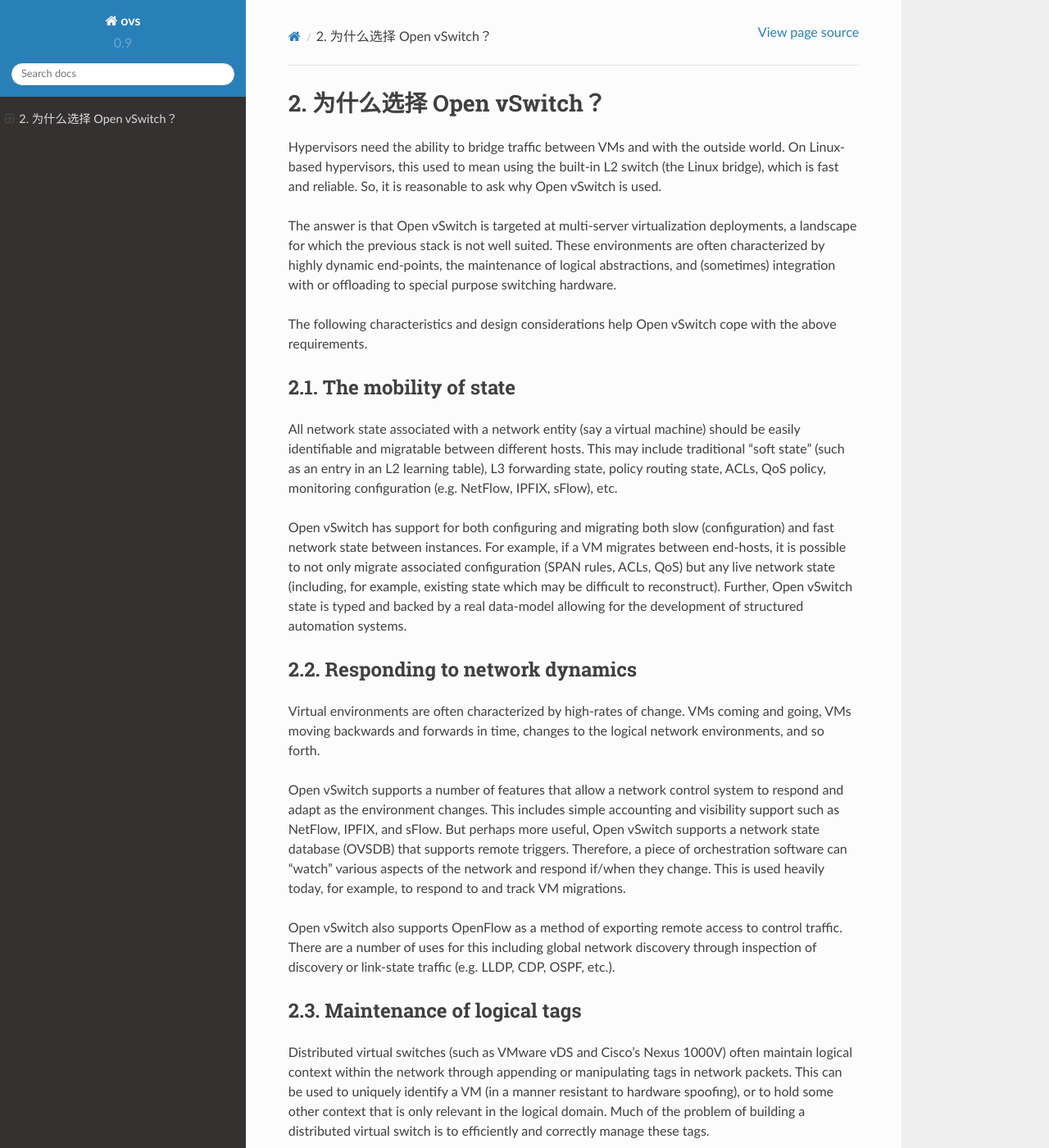
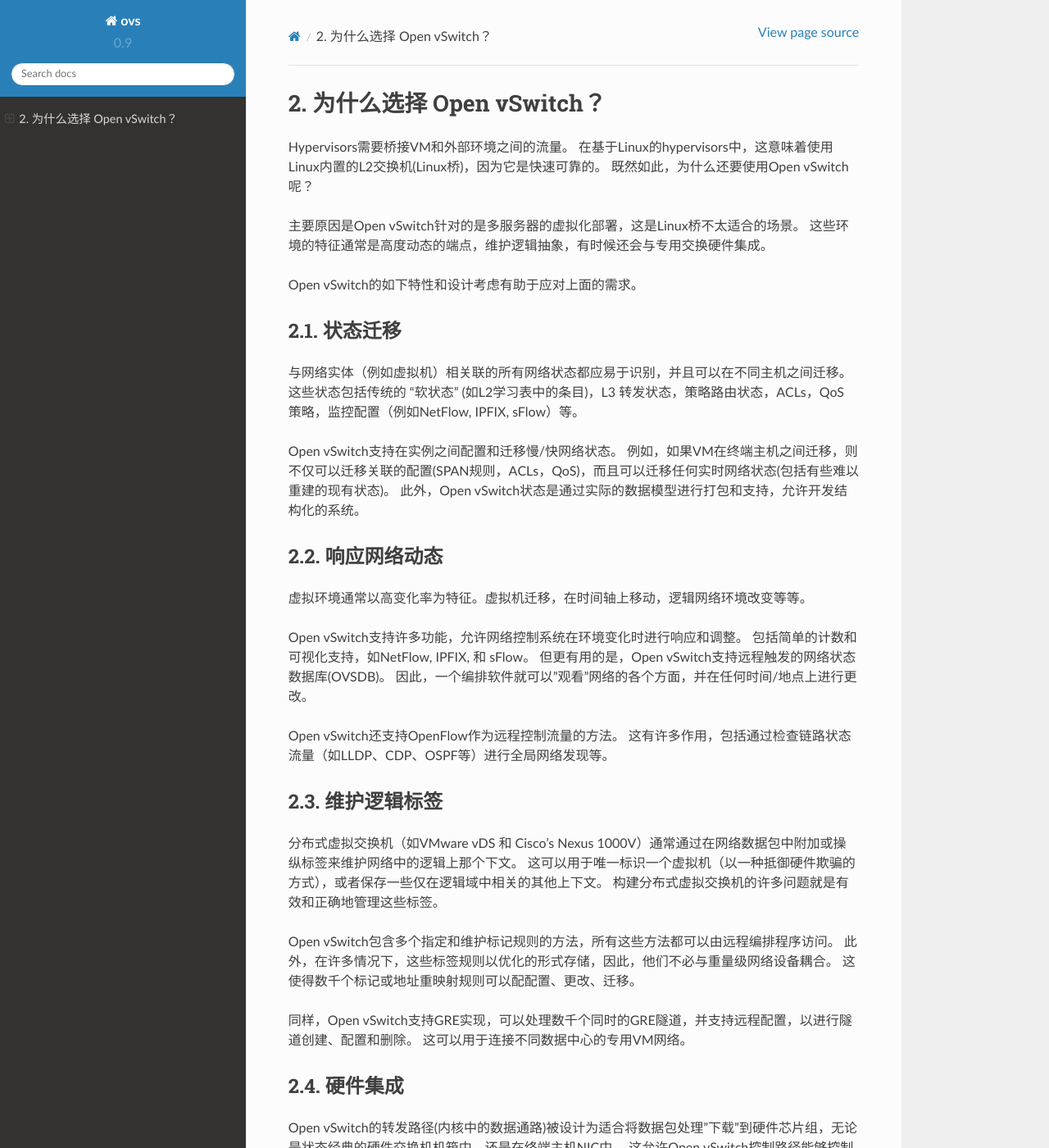
Before and after one commit to lockless/ovs, a Sphinx documentation site: the page built from source/intro/why-ovs.rst, in a window 1280 px wide and 1400 px high. Shown: the whole window at 82% size. Built offline with Sphinx 7.4.7 and the Read the Docs theme 2.0.0, drawn with Linux system fonts in a browser that asks for light colours; pages that are not in the unit, such as notebooks, are missing from menus; some of the changed text lies outside the part shown.

Commit message:
为什么选择OVS

```diff
--- a/source/intro/why-ovs.rst
+++ b/source/intro/why-ovs.rst
@@ -25,107 +25,69 @@
 为什么选择 Open vSwitch？
 =========================
 
-Hypervisors need the ability to bridge traffic between VMs and with the outside
-world. On Linux-based hypervisors, this used to mean using the built-in L2
-switch (the Linux bridge), which is fast and reliable. So, it is reasonable to
-ask why Open vSwitch is used.
+Hypervisors需要桥接VM和外部环境之间的流量。
+在基于Linux的hypervisors中，这意味着使用Linux内置的L2交换机(Linux桥)，因为它是快速可靠的。
+既然如此，为什么还要使用Open vSwitch呢？
 
-The answer is that Open vSwitch is targeted at multi-server virtualization
-deployments, a landscape for which the previous stack is not well suited. These
-environments are often characterized by highly dynamic end-points, the
-maintenance of logical abstractions, and (sometimes) integration with or
-offloading to special purpose switching hardware.
+主要原因是Open vSwitch针对的是多服务器的虚拟化部署，这是Linux桥不太适合的场景。
+这些环境的特征通常是高度动态的端点，维护逻辑抽象，有时候还会与专用交换硬件集成。
 
-The following characteristics and design considerations help Open vSwitch cope
-with the above requirements.
+Open vSwitch的如下特性和设计考虑有助于应对上面的需求。
 
-The mobility of state
----------------------
+状态迁移
+----------
 
-All network state associated with a network entity (say a virtual machine)
-should be easily identifiable and migratable between different hosts. This may
-include traditional "soft state" (such as an entry in an L2 learning table), L3
-forwarding state, policy routing state, ACLs, QoS policy, monitoring
-configuration (e.g. NetFlow, IPFIX, sFlow), etc.
+与网络实体（例如虚拟机）相关联的所有网络状态都应易于识别，并且可以在不同主机之间迁移。
+这些状态包括传统的 "软状态" (如L2学习表中的条目)，L3 转发状态，策略路由状态，ACLs，QoS 策略，监控配置（例如NetFlow, IPFIX, sFlow）等。
 
-Open vSwitch has support for both configuring and migrating both slow
-(configuration) and fast network state between instances. For example, if a VM
-migrates between end-hosts, it is possible to not only migrate associated
-configuration (SPAN rules, ACLs, QoS) but any live network state (including,
-for example, existing state which may be difficult to reconstruct). Further,
-Open vSwitch state is typed and backed by a real data-model allowing for the
-development of structured automation systems.
+Open vSwitch支持在实例之间配置和迁移慢/快网络状态。
+例如，如果VM在终端主机之间迁移，则不仅可以迁移关联的配置(SPAN规则，ACLs，QoS)，而且可以迁移任何实时网络状态(包括有些难以重建的现有状态)。
+此外，Open vSwitch状态是通过实际的数据模型进行打包和支持，允许开发结构化的系统。
 
-Responding to network dynamics
-------------------------------
+响应网络动态
+--------------
 
-Virtual environments are often characterized by high-rates of change. VMs
-coming and going, VMs moving backwards and forwards in time, changes to the
-logical network environments, and so forth.
+虚拟环境通常以高变化率为特征。虚拟机迁移，在时间轴上移动，逻辑网络环境改变等等。
 
-Open vSwitch supports a number of features that allow a network control system
-to respond and adapt as the environment changes. This includes simple
-accounting and visibility support such as NetFlow, IPFIX, and sFlow. But
-perhaps more useful, Open vSwitch supports a network state database (OVSDB)
-that supports remote triggers. Therefore, a piece of orchestration software can
-"watch" various aspects of the network and respond if/when they change. This is
-used heavily today, for example, to respond to and track VM migrations.
+Open vSwitch支持许多功能，允许网络控制系统在环境变化时进行响应和调整。
+包括简单的计数和可视化支持，如NetFlow, IPFIX, 和 sFlow。
+但更有用的是，Open vSwitch支持远程触发的网络状态数据库(OVSDB)。
+因此，一个编排软件就可以"观看"网络的各个方面，并在任何时间/地点上进行更改。
 
-Open vSwitch also supports OpenFlow as a method of exporting remote access to
-control traffic. There are a number of uses for this including global network
-discovery through inspection of discovery or link-state traffic (e.g. LLDP,
-CDP, OSPF, etc.).
+Open vSwitch还支持OpenFlow作为远程控制流量的方法。
+这有许多作用，包括通过检查链路状态流量（如LLDP、CDP、OSPF等）进行全局网络发现等。
 
-Maintenance of logical tags
-----------------------------
+维护逻辑标签
+--------------
 
-Distributed virtual switches (such as VMware vDS and Cisco's Nexus 1000V) often
-maintain logical context within the network through appending or manipulating
-tags in network packets. This can be used to uniquely identify a VM (in a
-manner resistant to hardware spoofing), or to hold some other context that is
-only relevant in the logical domain. Much of the problem of building a
-distributed virtual switch is to efficiently and correctly manage these tags.
+分布式虚拟交换机（如VMware vDS 和 Cisco's Nexus 1000V）通常通过在网络数据包中附加或操纵标签来维护网络中的逻辑上那个下文。
+这可以用于唯一标识一个虚拟机（以一种抵御硬件欺骗的方式），或者保存一些仅在逻辑域中相关的其他上下文。
+构建分布式虚拟交换机的许多问题就是有效和正确地管理这些标签。
 
-Open vSwitch includes multiple methods for specifying and maintaining tagging
-rules, all of which are accessible to a remote process for orchestration.
-Further, in many cases these tagging rules are stored in an optimized form so
-they don't have to be coupled with a heavyweight network device. This allows,
-for example, thousands of tagging or address remapping rules to be configured,
-changed, and migrated.
+Open vSwitch包含多个指定和维护标记规则的方法，所有这些方法都可以由远程编排程序访问。
+此外，在许多情况下，这些标签规则以优化的形式存储，因此，他们不必与重量级网络设备耦合。
+这使得数千个标记或地址重映射规则可以配配置、更改、迁移。
 
-In a similar vein, Open vSwitch supports a GRE implementation that can handle
-thousands of simultaneous GRE tunnels and supports remote configuration for
-tunnel creation, configuration, and tear-down. This, for example, can be used
-to connect private VM networks in different data centers.
+同样，Open vSwitch支持GRE实现，可以处理数千个同时的GRE隧道，并支持远程配置，以进行隧道创建、配置和删除。
+这可以用于连接不同数据中心的专用VM网络。
 
-Hardware integration
---------------------
+硬件集成
+----------
 
-Open vSwitch's forwarding path (the in-kernel datapath) is designed to be
-amenable to "offloading" packet processing to hardware chipsets, whether housed
-in a classic hardware switch chassis or in an end-host NIC. This allows for the
-Open vSwitch control path to be able to both control a pure software
-implementation or a hardware switch.
+Open vSwitch的转发路径(内核中的数据通路)被设计为适合将数据包处理"下载"到硬件芯片组，无论是状态经典的硬件交换机机箱中，还是在终端主机NIC中。
+这允许Open vSwitch控制路径能够控制数据转发由纯软件实现或硬件交换机实现。
 
-There are many ongoing efforts to port Open vSwitch to hardware chipsets. These
-include multiple merchant silicon chipsets (Broadcom and Marvell), as well as a
-number of vendor-specific platforms. The "Porting" section in the documentation
-discusses how one would go about making such a port.
+现在已经有许多人在进行将Open vSwitch移植到硬件芯片组上了。
+包括许多商业芯片厂商(如Broadcom 和 Marvell)以及许多供应商特定的硬件平台。
+文档中的"移植"部分将讨论如何继续深入以实现这样一个平台。
 
-The advantage of hardware integration is not only performance within
-virtualized environments. If physical switches also expose the Open vSwitch
-control abstractions, both bare-metal and virtualized hosting environments can
-be managed using the same mechanism for automated network control.
+硬件集成的优点不仅在于虚拟化环境中的性能。
+如果物理交换机还提供了Open vSwitch抽象控制，则可以使用同样的自动化网络控制机制来管理裸机和虚拟化主机环境。
 
-Summary
+小结
 -------
 
-In many ways, Open vSwitch targets a different point in the design space than
-previous hypervisor networking stacks, focusing on the need for automated and
-dynamic network control in large-scale Linux-based virtualization environments.
+在许多方面上，Open vSwitch的设计目标与以前的虚拟机管理程序网络栈不同，主要集中在大规模的基于Linux的虚拟化环境中对自动化和动态网络控制的需求。
 
-The goal with Open vSwitch is to keep the in-kernel code as small as possible
-(as is necessary for performance) and to re-use existing subsystems when
-applicable (for example Open vSwitch uses the existing QoS stack). As of Linux
-3.3, Open vSwitch is included as a part of the kernel and packaging for the
-userspace utilities are available on most popular distributions.
+Open vSwitch 的目标是尽可能保持内核中的代码尽可能少（除非性能所必须），并在适用时重新使用现有的子系统（如Open vSwitch现有的QoS栈）。
+从Linux3.3开始，Open vSwitch作为内核的一部分被包含，用户空间实用程序的封装在大多数流行发行版本中都可用。
```
Also changed, not shown: README.rst (+4 -4 lines).
